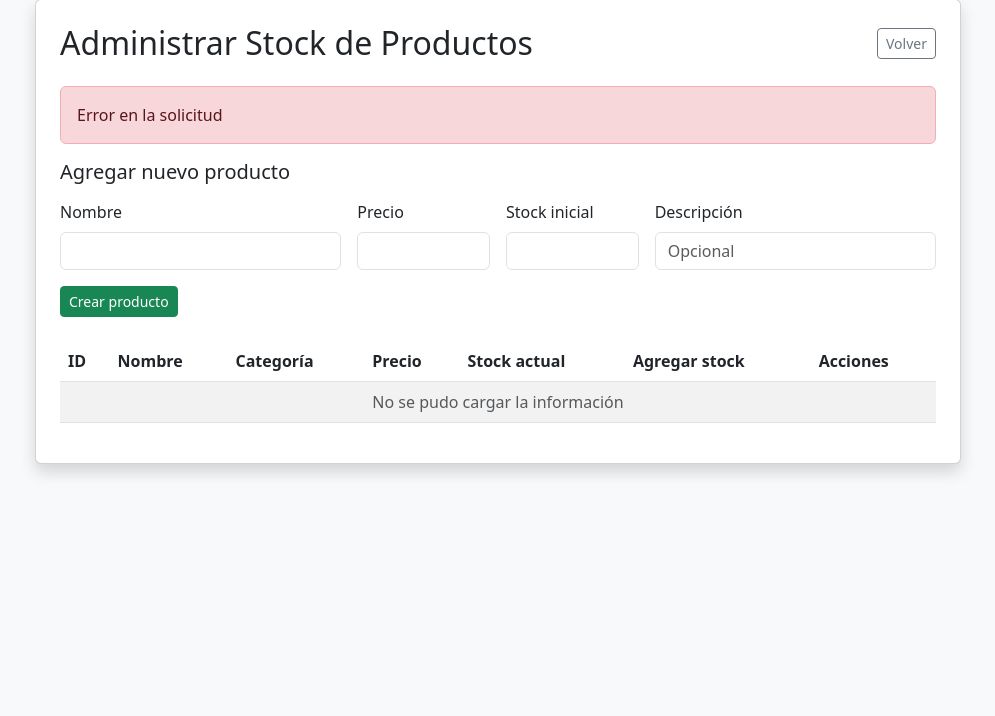
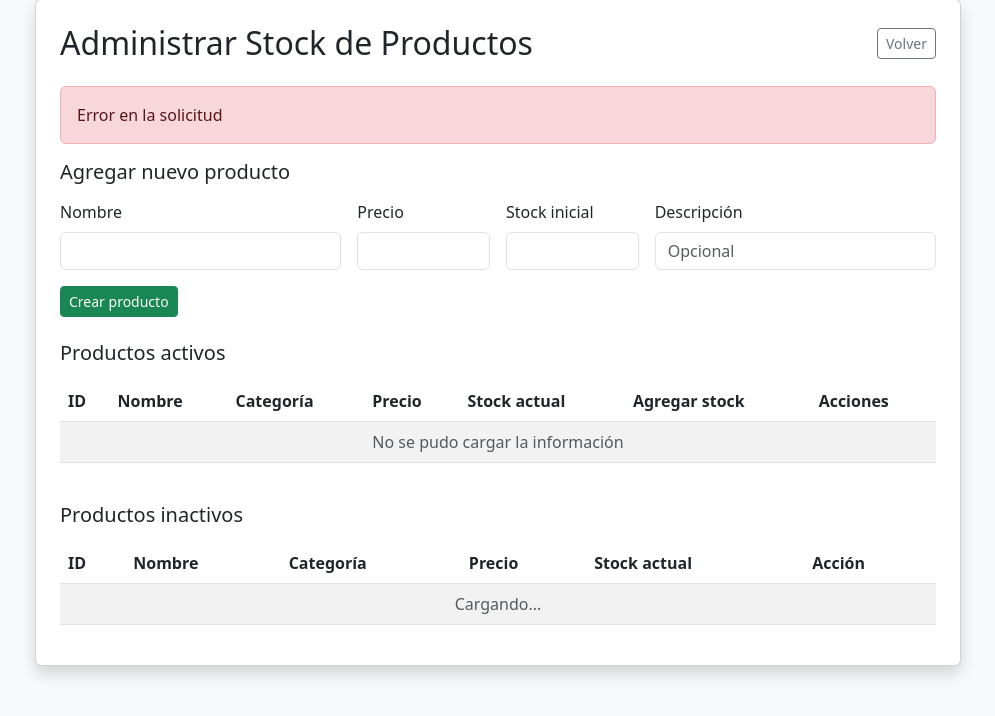
Before and after one commit to Tenshishis/proyectoweb, a Flask app: template node-api/public/templates/admin_productos.html in a window 1280 px wide. Shown: the part 49-765 px from the top of the page, without its empty margins (142-1137 px from the left). Run offline with Flask 3, Linux system fonts and the light colour scheme; the template is opened without the code that fills it, so the values that code supplies are empty.

Commit message:
Add admin reactivation with stock prompt and inactive products view

```diff
--- a/node-api/public/templates/admin_productos.html
+++ b/node-api/public/templates/admin_productos.html
@@ -41,7 +41,8 @@
                         </div>
                     </form>
 
-                    <div class="table-responsive">
+                    <h5 class="mb-3">Productos activos</h5>
+                    <div class="table-responsive mb-4">
                         <table class="table table-striped align-middle" id="productos-table">
                             <thead>
                                 <tr>
@@ -59,6 +60,25 @@
                             </tbody>
                         </table>
                     </div>
+
+                    <h5 class="mb-3">Productos inactivos</h5>
+                    <div class="table-responsive">
+                        <table class="table table-striped align-middle" id="productos-inactivos-table">
+                            <thead>
+                                <tr>
+                                    <th>ID</th>
+                                    <th>Nombre</th>
+                                    <th>Categoría</th>
+                                    <th>Precio</th>
+                                    <th>Stock actual</th>
+                                    <th>Acción</th>
+                                </tr>
+                            </thead>
+                            <tbody>
+                                <tr><td colspan="6" class="text-center text-muted">Cargando...</td></tr>
+                            </tbody>
+                        </table>
+                    </div>
                 </div>
             </div>
         </div>
@@ -66,6 +86,7 @@
 
     <script>
         const tableBody = document.querySelector('#productos-table tbody');
+        const inactiveTableBody = document.querySelector('#productos-inactivos-table tbody');
         const statusBox = document.getElementById('status');
         const nuevoProductoForm = document.getElementById('nuevo-producto-form');
 
@@ -121,15 +142,15 @@
         }
 
         async function loadProductos() {
-            const data = await fetchJson('/api/productos');
+            const data = await fetchJson('/api/productos/admin/todos');
             const productos = data.productos || [];
+            const activos = productos.filter((producto) => producto.activo);
+            const inactivos = productos.filter((producto) => !producto.activo);
 
-            if (!productos.length) {
+            if (!activos.length) {
                 tableBody.innerHTML = '<tr><td colspan="7" class="text-center text-muted">No hay productos activos</td></tr>';
-                return;
-            }
-
-            tableBody.innerHTML = productos.map((producto) => `
+            } else {
+                tableBody.innerHTML = activos.map((producto) => `
                     <tr>
                         <td>${producto.id}</td>
                         <td>${producto.nombre}</td>
@@ -147,6 +168,49 @@
                         </td>
                     </tr>
                 `).join('');
+            }
+
+            if (!inactivos.length) {
+                inactiveTableBody.innerHTML = '<tr><td colspan="6" class="text-center text-muted">No hay productos inactivos</td></tr>';
+            } else {
+                inactiveTableBody.innerHTML = inactivos.map((producto) => `
+                    <tr>
+                        <td>${producto.id}</td>
+                        <td>${producto.nombre}</td>
+                        <td>${producto.categoria || 'General'}</td>
+                        <td>$${formatCurrency(producto.precio)}</td>
+                        <td><strong>${producto.stock}</strong></td>
+                        <td>
+                            <button class="btn btn-sm btn-success" onclick="reactivarProducto(${producto.id})">Reactivar</button>
+                        </td>
+                    </tr>
+                `).join('');
+            }
+        }
+
+        async function reactivarProducto(productoId) {
+            clearStatus();
+            const entrada = prompt('¿Cuánto stock deseas agregar para reactivar este producto?', '1');
+            if (entrada === null) return;
+
+            const cantidad = Number(entrada);
+            if (!Number.isInteger(cantidad) || cantidad <= 0) {
+                showStatus('La cantidad para reactivar debe ser un entero mayor que 0', 'warning');
+                return;
+            }
+
+            try {
+                await fetchJson(`/api/productos/${productoId}/reactivar`, {
+                    method: 'PATCH',
+                    headers: { 'Content-Type': 'application/json' },
+                    body: JSON.stringify({ cantidad })
+                });
+
+                showStatus('Producto reactivado correctamente', 'success');
+                await loadProductos();
+            } catch (error) {
+                showStatus(error.message, 'danger');
+            }
         }
 
         async function desactivarProducto(productoId) {
@@ -236,6 +300,7 @@
 
         window.agregarStock = agregarStock;
         window.desactivarProducto = desactivarProducto;
+        window.reactivarProducto = reactivarProducto;
         nuevoProductoForm.addEventListener('submit', crearProducto);
 
         (async function init() {
--- a/node-api/src/routes/productoRoutes.js
+++ b/node-api/src/routes/productoRoutes.js
@@ -6,6 +6,7 @@ const { verifyToken } = require('../middleware/authMiddleware');
 const { authorize } = require('../middleware/roleMiddleware');
 
 router.get('/', verifyToken, authorize('ADMIN', 'VENDEDOR', 'CONSULTOR'), productoController.listar);
+router.get('/admin/todos', verifyToken, authorize('ADMIN'), productoController.listarAdmin);
 router.get('/search/:keyword', verifyToken, authorize('ADMIN', 'VENDEDOR', 'CONSULTOR'), productoController.buscar);
 router.get('/categoria/:categoria', verifyToken, authorize('ADMIN', 'VENDEDOR', 'CONSULTOR'), productoController.listarPorCategoria);
 router.get('/:id', verifyToken, authorize('ADMIN', 'VENDEDOR', 'CONSULTOR'), productoController.obtenerPorId);
@@ -13,6 +14,7 @@ router.get('/:id', verifyToken, authorize('ADMIN', 'VENDEDOR', 'CONSULTOR'), pro
 router.post('/', verifyToken, authorize('ADMIN'), productoController.crear);
 router.put('/:id', verifyToken, authorize('ADMIN'), productoController.actualizar);
 router.patch('/:id/stock', verifyToken, authorize('ADMIN'), productoController.agregarStock);
+router.patch('/:id/reactivar', verifyToken, authorize('ADMIN'), productoController.reactivarConStock);
 router.delete('/:id', verifyToken, authorize('ADMIN'), productoController.eliminar);
 
 module.exports = router;
```
Also changed, not shown: node-api/src/controllers/productoController.js (+19 -0 lines), node-api/src/repositories/productoRepository.js (+21 -0 lines), node-api/src/services/productoService.js (+22 -0 lines). Lines whose indentation alone changed are shown as unchanged.
